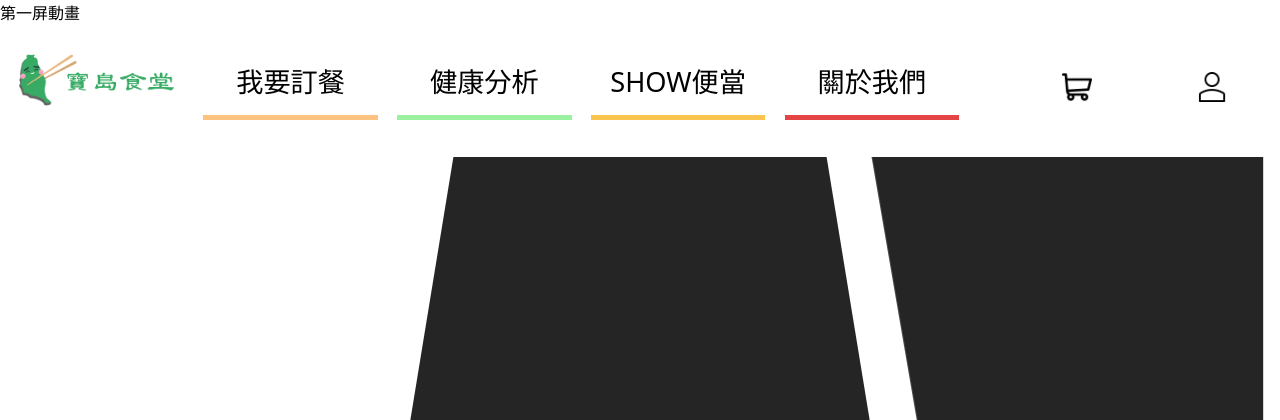
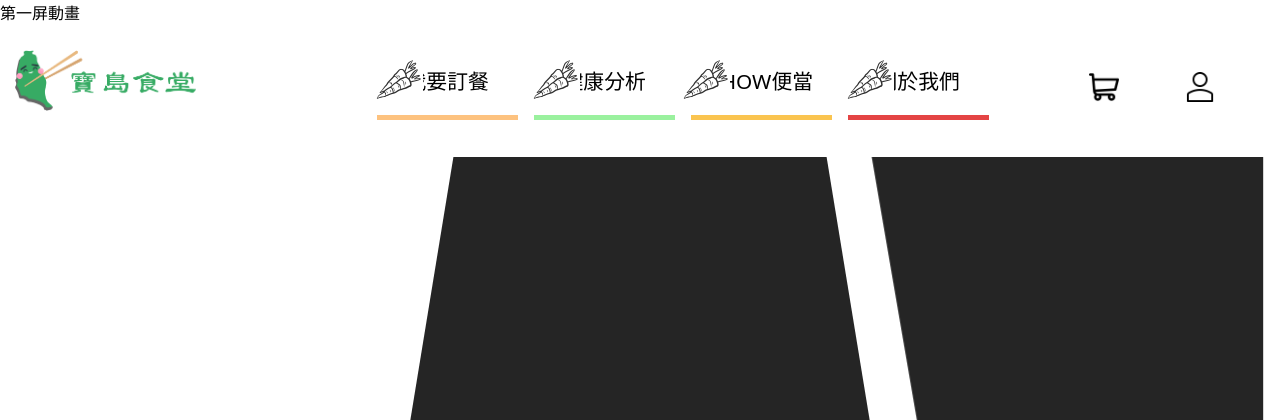
Before and after one commit to a9293340/ED101G1, a PHP site: page /homepage.html in a window 1280 px wide. Shown: the top 420 px of the page. Run offline with PHP 8.4, Linux system fonts and the light colour scheme.

Commit message:
add header_icon

```diff
--- a/dest/css/header.css
+++ b/dest/css/header.css
@@ -124,19 +124,11 @@ nav {
       display: block;
       display: flex; }
       nav .top_group .logo img {
-      width: 80%;
+        width: 85%;
         max-width: 100%;
-      height: auto; }
-    nav .top_group a {
-      text-decoration: none;
-      width: 90%;
-      color: #000;
-      position: relative;
-      display: flex;
-      flex-direction: column;
-      justify-content: center;
-      align-items: center; }
-      nav .top_group a .span0 {
+        height: auto;
+        margin-left: 7%; }
+    nav .top_group .span0 {
       position: absolute;
       width: 90%;
       height: 5px;
@@ -144,7 +136,7 @@ nav {
       transition: 1s;
       z-index: -1;
       background-color: #fdc27f; }
-      nav .top_group a .span1 {
+    nav .top_group .span1 {
       position: absolute;
       width: 90%;
       height: 5px;
@@ -152,7 +144,7 @@ nav {
       transition: 1s;
       z-index: -1;
       background-color: #9af19e; }
-      nav .top_group a .span2 {
+    nav .top_group .span2 {
       position: absolute;
       width: 90%;
       height: 5px;
@@ -160,7 +152,7 @@ nav {
       transition: 1s;
       z-index: -1;
       background-color: #fac44f; }
-      nav .top_group a .span3 {
+    nav .top_group .span3 {
       position: absolute;
       width: 90%;
       height: 5px;
@@ -169,24 +161,40 @@ nav {
       z-index: -1;
       background-color: #e44444; }
     nav .top_group .navgroup {
-      width: 100%;
+      width: 80%;
       height: 100px;
       display: flex;
-      margin-right: 40px;
-      font-size: 1.7rem;
-      /* background-color: red; */ }
-    nav .top_group .searchgroup {
-      width: 35%;
+      font-size: 1.3rem;
+      margin-left: 10%;
+      justify-content: center; }
+      nav .top_group .navgroup .book, nav .top_group .navgroup .analysis, nav .top_group .navgroup .showbento, nav .top_group .navgroup .aboutus {
+        text-decoration: none;
+        width: 23%;
+        color: #000;
+        position: relative;
+        display: flex;
+        flex-direction: column;
+        justify-content: center;
+        align-items: center; }
+        nav .top_group .navgroup .book:before, nav .top_group .navgroup .analysis:before, nav .top_group .navgroup .showbento:before, nav .top_group .navgroup .aboutus:before {
+          content: "";
+          position: absolute;
+          left: 3%;
+          background-image: url(../../dest/images/header/fault_01.png);
+          width: 50px;
+          height: 50px; }
+      nav .top_group .navgroup .showbento:before {
+        left: -2%; }
+    nav .top_group .membergroup {
+      width: 30%;
       height: 100px;
       display: flex;
       font-size: 1.5rem;
-      justify-content: center;
+      justify-content: space-evenly;
       align-items: center;
       margin-top: 1%; }
-      nav .top_group .searchgroup a {
+      nav .top_group .membergroup a {
         text-decoration: none;
-        width: 100%;
-        /* height: 100%; */
         display: flex;
         flex-direction: column;
         justify-content: center;
--- a/dest/homepage.html
+++ b/dest/homepage.html
@@ -32,12 +32,12 @@
       <img src="../../dev/images/header/寶島食堂LOGO_v3-02.png" alt="">
     </a>
     <div class="navgroup">
-      <a href="#">我要訂餐<span class="span0"></span></a>
-      <a href="#">健康分析<span class="span1"></span></a>
-      <a href="#">SHOW便當<span class="span2"></span></a>
-      <a href="#">關於我們<span class="span3"></span></a>
+      <a href="#" class="book">我要訂餐<span class="span0"></span></a>
+      <a href="#" class="analysis">健康分析<span class="span1"></span></a>
+      <a href="#" class="showbento">SHOW便當<span class="span2"></span></a>
+      <a href="#" class="aboutus">關於我們<span class="span3"></span></a>
     </div>
-    <div class="searchgroup">
+    <div class="membergroup">
       <a href=""><img src="../../dest/images/header/shopping-cart.png" width="30" height="30" alt=""></a>
       <a href=""><img src="../../dest/images/header/user.png" width="30" height="30" alt=""></a>
     </div>
```
Also changed, not shown: dev/layout/header.html (+5 -5 lines), dev/sass/header.scss (+39 -44 lines), dest/css/sb-admin-2.css, dest/images/header/fault_01.png (added), dest/images/header/faultc_01.png (added), dev/images/header/fault_01.png (added), dev/images/header/faultc_01.png (added). Lines whose indentation alone changed are shown as unchanged.
